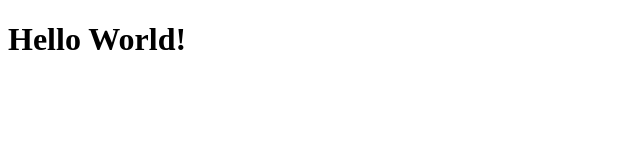
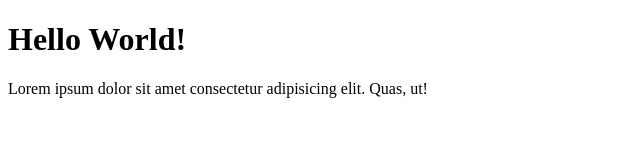
Before and after one commit to ariwibi/ar-git-test-03, a plain HTML site: page index.html in a window 1280 px wide. Shown: the whole page, without its empty margins (0-640 px from the left). Drawn offline with Linux system fonts and the light colour scheme.

Commit message:
modified menambahkan paragraph

```diff
--- a/index.html
+++ b/index.html
@@ -7,5 +7,6 @@
   </head>
   <body>
     <h1>Hello World!</h1>
+    <p>Lorem ipsum dolor sit amet consectetur adipisicing elit. Quas, ut!</p>
   </body>
 </html>
```
